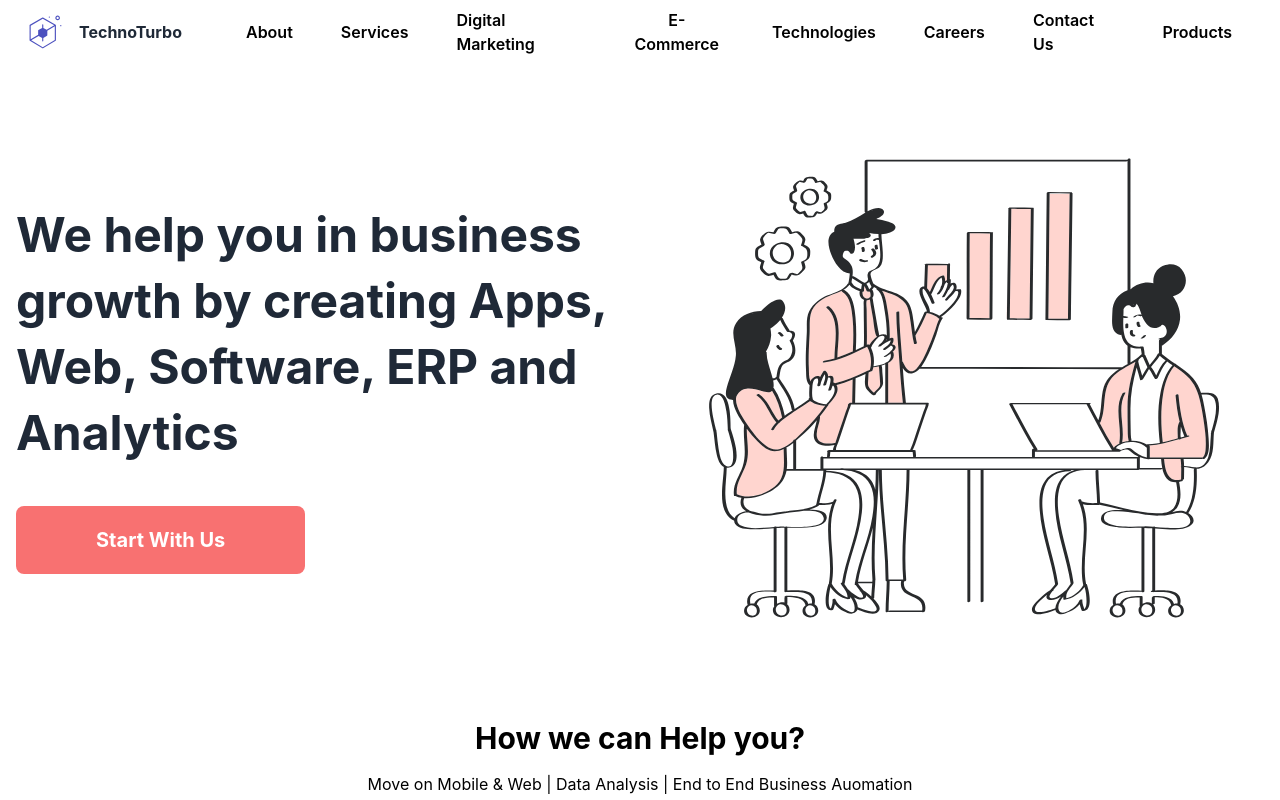
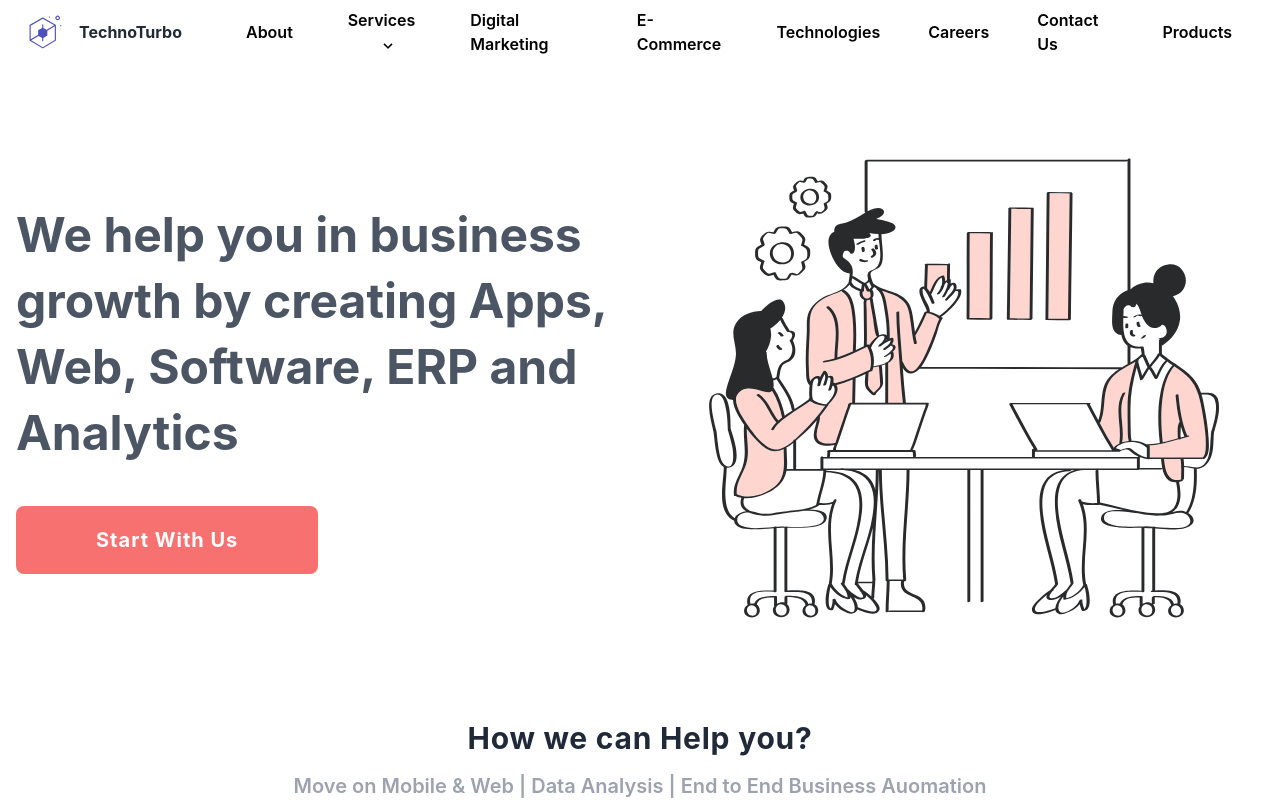
Before and after one commit to Neelam618/technoTurbo, a Next.js app: page / in a window 1280 px wide. Shown: the top 800 px of the page. Built offline with nearby package versions, Linux system fonts and the light colour scheme.

Commit message:
hero typography updated

```diff
--- a/pages/index.js
+++ b/pages/index.js
@@ -19,7 +19,9 @@ export default function IndexPage() {
               <ul className="xl:flex hidden items-center h-full">
                 <li className="font-semibold tracking-normal mx-6"><a href="#">About</a></li>
                 <li class="dropdown">
-                  <button className="relative font-semibold tracking-normal mx-6">Services</button>
+                  <button className="relative font-semibold tracking-normal mx-6">Services
+                  <svg className="fill-current h-4 w-4 inline ml-3" xmlns="http://www.w3.org/2000/svg" viewBox="0 0 20 20"><path d="M9.293 12.95l.707.707L15.657 8l-1.414-1.414L10 10.828 5.757 6.586 4.343 8z"/> </svg>
+                  </button>
                   <div className="dropdown-content border rounded bg-white w-44 hidden absolute z-1 px-4">
                     <a href="#" className="block border-b p-2">Android Apps</a>
                     <a href="#" className="block border-b p-2">Website Development</a>
@@ -30,15 +32,7 @@ export default function IndexPage() {
                   </div>
                 </li>
                 <li className="font-semibold tracking-normal mx-6"><a href="#">Digital Marketing</a></li>
-                <li class="dropdown">
-                  <button className="relative font-semibold tracking-normal mx-6">E-Commerce</button>
-                  <div className="dropdown-content border rounded bg-white w-44 hidden absolute z-1 px-4">
-                    <a href="#" className="block border-b p-2">Payment Gagteway Integration</a>
-                    <a href="#" className="block border-b p-2">Logistics Integration</a>
-                    <a href="#" className="block p-2">B2B Wholesale Portal Integration</a>
-                    <a href="#" className="block border-b p-2">E-Commerce Website</a>
-                  </div>
-                </li>
+                <li className="font-semibold tracking-normal mx-6"><a href="#">E-Commerce</a></li>
                 <li className="font-semibold tracking-normal mx-6"><a href="#">Technologies</a></li>
                 <li className="mx-6 tracking-normal font-semibold"><a href="#">Careers</a></li>
                 <li className="mx-6 tracking-normal font-semibold"><a href="#">Contact Us</a></li>
@@ -149,19 +143,19 @@ export default function IndexPage() {
       {/* About */}
       <div className="container px-4 mx-auto grid items-center xl:grid-cols-2 pt-6 gap-8">
         <div className="mt-12 sm:mt-16 xl:mt-0">
-          <h1 className="font-bold text-2xl md:text-5xl md:leading-snug text-gray-800 text-center xl:text-left">We help you in business growth by creating Apps, Web, Software, ERP and Analytics </h1>
-          <button className="bg-red-400 mt-10 hover:bg-red-700 text-xl text-white font-bold py-5 px-20 rounded-lg block xl:inline mx-auto mt-8">Start With Us</button>
+          <h1 className="font-bold text-2xl md:text-5xl md:leading-snug text-gray-600 text-center xl:text-left">We help you in business growth by creating Apps, Web, Software, ERP and Analytics </h1>
+          <button className="bg-red-400 mt-10 hover:bg-red-500 text-xl text-white font-bold py-5 px-20 rounded-lg block xl:inline mx-auto mt-8 tracking-wider">Start With Us</button>
         </div>
         <div className="justify-self-center xl:justify-self-end">
           <img src="img/Business-Meeting.svg" alt="" style={{ width: 600 }} />
         </div>
       </div>
       <div className="container mx-auto px-4 my-8">
-        <h2 className="font-bold text-3xl text-center mb-4">How we can Help you?</h2>
-        <div className="text-center mb-4">
+        <h2 className="font-bold text-3xl text-gray-800 text-center mb-4 tracking-wide">How we can Help you?</h2>
+        <div className="text-center text-xl text-gray-400 font-semibold mb-4">
           Move on Mobile & Web | Data Analysis | End to End Business Auomation
           </div>
-        <p className="font-semibold text-xl text-center mb-10">
+        <p className="font-semibold text-xl text-center text-gray-700 mb-10">
           We create Apps, Software, ERP, analyze your buiness data and do automation to help in ease of
           doing business for B2B and B2C customers.
             </p>
```
